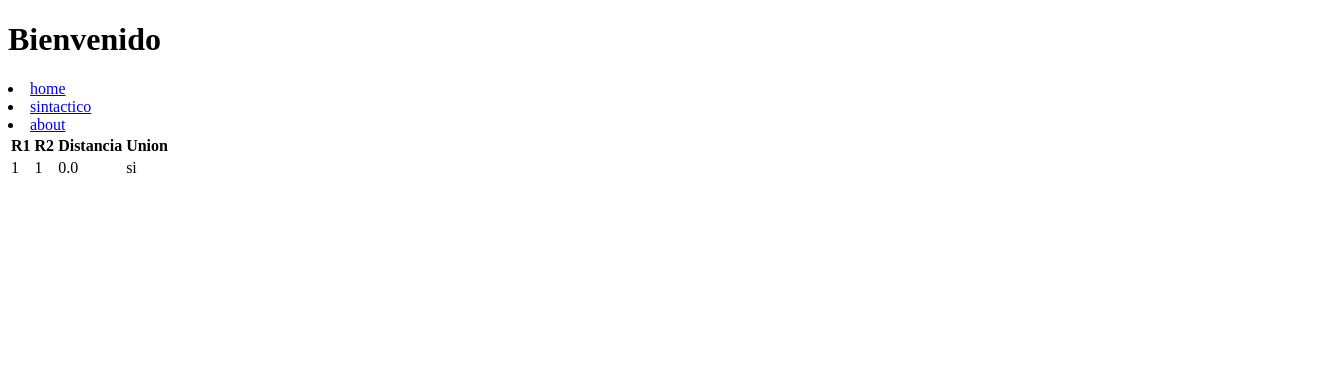
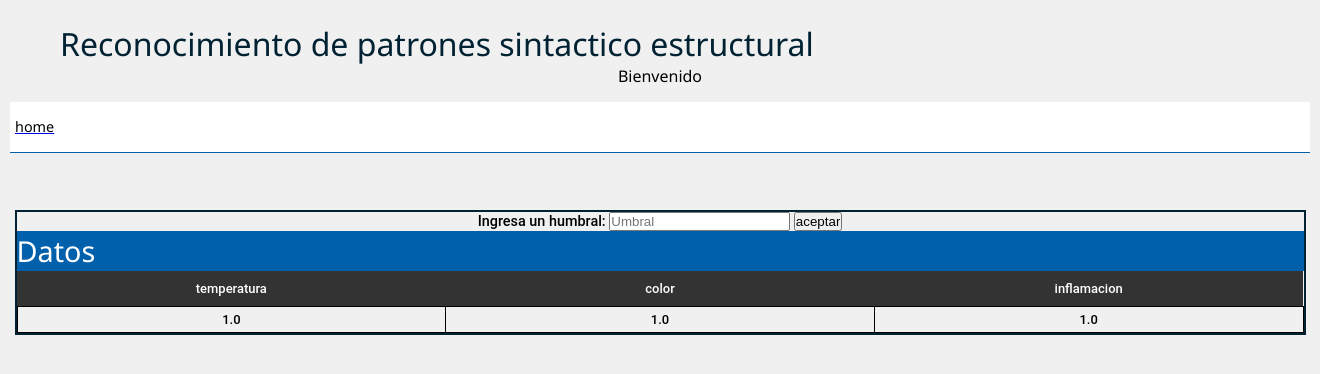
Before and after one commit to alopezg930/rpsestructural, a Django app: page / in a window 1320 px wide. Shown: the top 374 px of the page. Run offline with Django 3.2, Linux system fonts and the light colour scheme; tables that the repository leaves empty hold one stand-in row (values such as "Sample post").

Commit message:
vercion funcional

```diff
--- a/importDB.py
+++ b/importDB.py
@@ -1,4 +1,4 @@
-from hello.models import tessiu
+from proyectoHello.hello.models import tessiu
 import csv
 fields = ['temperature','color','inflammation']
 for row in csv.reader(open('C:/Users/wall-E/Documents/sintantico estructural/bd.csv')):
--- a/proyectoHello/hello/templates/home/home.html
+++ b/proyectoHello/hello/templates/home/home.html
@@ -4,17 +4,121 @@
     <meta charset="UTF-8">
     <meta http-equiv="X-UA-Compatible" content="IE=edge">
     <meta name="viewport" content="width=device-width, initial-scale=1.0">
-    <title>Document</title>
+    <title>RPSE</title>
+    <style>
+        header, section, article{display:block;}
+        *{margin:0px; padding:0px;}
+
+        body{
+            font:lighter 1.0em "Segoe UI"; text-align:center; background:rgb(240,240,240);
+        }
+
+        #contenedor{
+            width:1300px; height:auto;  overflow:hidden; border:0px solid #000;
+            margin:0px auto; text-align:center; background:rgba(240,240,240,1);
+        }
+
+        header{
+            width:100%; height:160px;  margin:0px auto;  border-bottom:0px solid #CCC; background:rgb(240,240,240);
+
+        }
+        header h1{
+            font-weight:lighter; margin:0 50px; font-size:2.0em;
+            color:#0060AC;  position:relative; text-align:left; width:1000px;
+            color:#023;
+
+        }
+        nav{
+            width:100%; height:50px; background:#FFF;
+        }
+        #navegacion{
+            top:15px; position:relative; height:50px; border-bottom:1px solid #0060AC; background:#FFF;
+        }
+
+        #navegacion ul li{
+            list-style:none; display:inline-block; left:0px; position:relative; top:0px;
+            margin:0px; padding:5px 5px; font-weight:normal; border-right:0px solid #ccc;  background:#fff;
+            color:#000;
+            cursor:pointer;
+
+            width:175px; height:40px;overflow:hidden;
+            transition:all 0.5s ease;
+            background:#FFF;
+
+            display: table; text-align:center;
+
+            font-family: 'Titillium Web',"Segoe UI";
+            border-bottom:0px solid #0060AC;
+        }
+
+        #navegacion ul a li p{
+            text-align:center; font-size:0.9em;position:relative;
+            width:100px;
+            display: table-cell;
+            vertical-align: middle;line-height:20px;
+            text-align:left;
+        }
+        #mostrar{
+            width:99%; margin:0 auto; margin-top:50px; height:auto; position:relative;  overflow:auto; font-family: 'Roboto Medium', Verdana;  font-size:0.9em;
+            background:rgb(240,240,240); border-left:2px solid #0060AC; border-right:2px solid #0060AC; border-bottom:2px solid #0060AC; padding:0px;
+            border:2px solid #023;
+
+        }
+        #mostrar h1, #mostrar h2{
+            font-size:2.0em; font-family:"Segoe UI"; font-weight:lighter; background:#023;
+        }
+        #mostrar h1{
+            background:#0060AC;
+            color:#FFF;
+            top:0px; text-align:left;
+            border-bottom:1px solid #0060AC;border-top:0px solid #0060AC;
+        }
+        #mostrar table{
+            width:100%; margin:0; text-align:left; font-size:0.9em;  border-collapse:collapse;
+            border: #000;
+        }
+        #mostrar table th{
+            color:#FFF;  text-align:center; background:#333;height:35px; font-weight:bold; cursor:pointer;
+        }
+        #mostrar table td{
+            width:150px; padding:5px;
+            text-align: center;
+            border: solid 1px black;
+        }
+    </style>
 </head>
 <body>
-    <h1>Bienvenido</h1>
+    <div id="contenedor">
+        <header>
+            <div id="divLogo">
+                <img src="" id="imgLogo" />
+            </div>
+            <h1>Reconocimiento de patrones sintactico estructural</h1>
             <div>
-        <li><a href="{% url 'home' %}">home</a></li>
-        <li><a href="{% url 'sintactico:patrones' %}">sintactico</a></li>
-        <li><a href="{% url 'about:about' %}">about</a></li>
+                <label>Bienvenido </label>
             </div>
+
+            <nav id="navegacion">
+                  <ul>
+                    <a href="{% url 'inicio:home' %}"><li><p> home</p></li></a>
+                    <!-- <a href="{% url 'sintactico:patrones' %}"><li><p> sintactico</p></li></a> -->
+                    <!-- <a href="{% url 'about:about' %}"><li><p> about</p></li></a> -->
+                    <!-- <a href="{% url 'inicio:compara' %}"><li> compara</li></a> -->
+                 </ul>
+            </nav>
+        </header>
+        <section>
+            <article id="mostrar">
                 {% block cabecera %}
-        <!-- <table>
+                    <form action="{% url 'inicio:compara' %}" method="post">
+                        {% csrf_token %}
+                        <label>Ingresa un humbral: </label>
+                        <input type="text" id="txtUmbral" name="txtUmbral" value="{{umbral}}" placeholder="Umbral">
+                        <input type="submit" id="aceptar" value="aceptar">
+                    </form>
+                    {% block formUmbral %}
+                    <h1>Datos</h1>
+                    <table>
                         <tr>
                             <th>temperatura</th>
                             <th>color</th>
@@ -27,45 +131,11 @@
                                 <td>{{elemento.inflammation}}</td>
                             </tr>
                         {% endfor %}
-
-        </table> -->
-        <table>
-            <tr>
-                <th>R1</th>
-                <th>R2</th>
-                <th>Distancia</th>
-                <th>Union</th>
-            </tr>
-            <tr>
-                <td>
-                    {% for a in r1 %}
-                        {{a}}
-                        <br>
-                    {% endfor %}
-                </td>
-                <td>
-                    {% for a in r2 %}
-                        {{a}}
-                        <br>
-                    {% endfor %}
-                </td>
-                <td>
-                    {% for a in distancias %}
-                        {{a}}
-                        <br>
-                    {% endfor %}
-                </td>
-                <td>
-                    {% for a in distancias %}
-                        si
-                        <br>
-                    {% endfor %}
-                </td>
-            </tr>
                     </table>
+                    {% endblock formUmbral %}
                 {% endblock cabecera %}
-
-
-
+            </article>
+        </section>
+    </div>
 </body>
 </html>
--- a/proyectoHello/hello/urls.py
+++ b/proyectoHello/hello/urls.py
@@ -1,6 +1,9 @@
 from django.urls .conf import path
-from .views import myhome
+from .views import myhome, comparaDatos
+
+app_name = 'inicio'
 
 urlpatterns = [
-    path('',myhome, name='home')
+    path('',myhome, name='home'),
+    path("compara/", comparaDatos, name="compara")
 ]
--- a/proyectoHello/hello/views.py
+++ b/proyectoHello/hello/views.py
@@ -1,7 +1,7 @@
 # from django.http.response import HttpResponse
 from django.shortcuts import render
-from .models import tessiu
-from .forms import registraDistancias
+from .models import distancia, tessiu
+# from .forms import registraDistancias
 
 import numpy as np
 
@@ -9,26 +9,50 @@ import numpy as np
 def myhome(request):
 
     list = tessiu.objects.get_queryset()
+
+    template_name = 'home/home.html'
+    diccionario = {'lista':list}
+    return render(request, template_name, diccionario)
+
+def comparaDatos(request):
+    umbral = int(request.POST['txtUmbral'])
+
+    list = tessiu.objects.get_queryset()
+    datos, dat= obtenDistancias(list, umbral)
+
+    template_name = 'home/reporte.html'
+    diccionario = {'dist':datos, "umbral":umbral, 'distancias':dat}
+    return render(request, template_name, diccionario)
+
+def obtenDistancias(list, umbral):
     indiceA = 0
-    r1 = []
-    r2 = []
+    distanciass = [[],[],[],[]]
     distancias = []
-    # distancias = [[],[],[]]
 
     for a in list:
+
         indiceA+=1
         indiceB = 0
         for b in list:
+            datos = []
             indiceB+=1
             if(indiceA<=indiceB):
                 distancia = round(np.sqrt(((a.temperature-b.temperature)**2)+((a.color-b.color)**2)+((a.inflammation-b.inflammation)**2)),2)
-                r1.append(indiceA)
-                r2.append(indiceB)
-                distancias.append(distancia)
-                # distancias[0].append(indiceA)
-                # distancias[1].append(indiceB)
-                # distancias[2].append(distancia)
 
+                distanciass[0].append(indiceA)
+                distanciass[1].append(indiceB)
+                distanciass[2].append(distancia)
+                datos.append(indiceA)
+                datos.append(indiceB)
+                datos.append(distancia)
 
-    template_name = 'home/home.html'
-    return render(request, template_name, {'lista':list, 'distancias':distancias, 'r1':r1, 'r2':r2})
+                if(distancia<=umbral):
+                    distanciass[3].append("si")
+                    datos.append("si")
+                else:
+                    distanciass[3].append("no")
+                    datos.append("no")
+
+            distancias.append(datos)
+
+    return distanciass, distancias
```
Also changed, not shown: proyectoHello/hello/templates/home/reporte.html (added, +25 -0 lines). Lines whose indentation alone changed are shown as unchanged.
